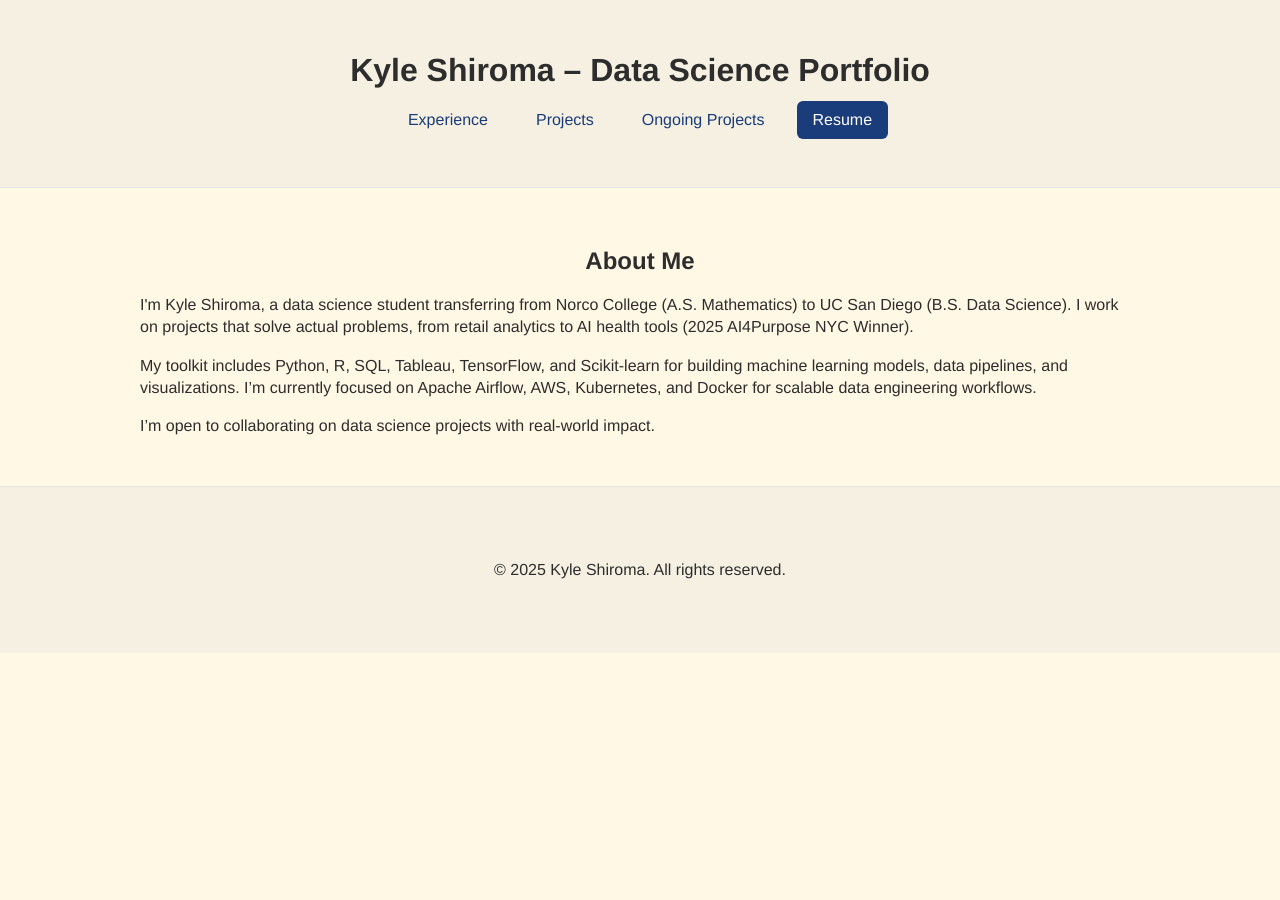
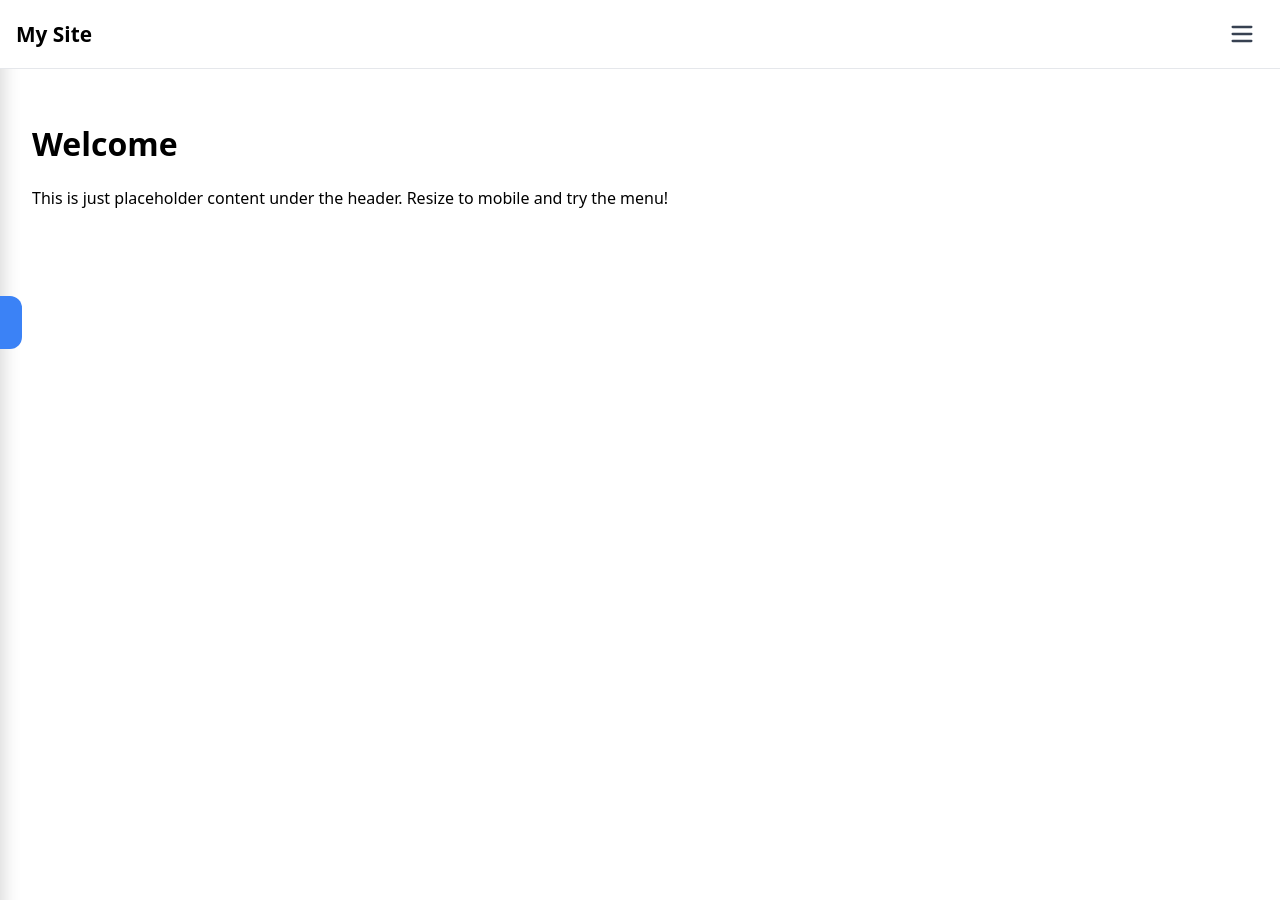
Before and after one commit to k-shiroma-code/k-shiroma-code.github.io, a Jekyll site: the page built from index.md, in a window 1280 px wide. Built offline with Jekyll 4.4.1, drawn with Linux system fonts in a browser that asks for light colours.

Commit message:
Update default.html

```diff
--- a/_layouts/default.html
+++ b/_layouts/default.html
@@ -3,83 +3,99 @@
 <head>
   <meta charset="UTF-8">
   <meta name="viewport" content="width=device-width, initial-scale=1.0">
-  <meta name="description" content="Kyle Shiroma - Data Scientist & Machine Learning Engineer Portfolio">
-  <meta name="author" content="Kyle Shiroma">
-  <title>{{ page.title }} | {{ site.title }}</title>
+  <title>Mobile Drawer Menu</title>
+  <style>
+    body {
+      margin: 0;
+      font-family: system-ui, sans-serif;
+    }
 
-  <!-- Stylesheets -->
-  <link rel="stylesheet" href="{{ '/assets/css/style.css' | relative_url }}">
+    header {
+      border-bottom: 1px solid #e5e7eb;
+      background: #fff;
+      position: sticky;
+      top: 0;
+      z-index: 10000;
+    }
 
-  <!-- Mobile Responsive Styles -->
-  <style>
-    /* Mobile Menu Toggle - Only visible on mobile */
+    .header-content {
+      display: flex;
+      justify-content: space-between;
+      align-items: center;
+      padding: 0.75rem 1rem;
+    }
+
+    .site-title {
+      font-size: 1.3rem;
+      font-weight: 600;
+    }
+
     .mobile-menu-toggle {
-      display: none;
+      display: flex;
+      align-items: center;
+      justify-content: center;
+      width: 44px;
+      height: 44px;
       background: none;
       border: none;
-      padding: 0.5rem;
       cursor: pointer;
       color: #374151;
-      z-index: 101;
+      z-index: 10001;
     }
 
     .mobile-menu-toggle:hover {
       color: #3b82f6;
     }
 
-    @media (max-width: 768px) {
-      .container {
-        padding: 0 16px;
+    /* Overlay */
+    .menu-overlay {
+      display: none;
+      position: fixed;
+      inset: 0;
+      background: rgba(0, 0, 0, 0.45);
+      z-index: 9998;
+      opacity: 0;
+      transition: opacity 0.3s ease;
+    }
+    .menu-overlay.active {
+      display: block;
+      opacity: 1;
     }
 
-      .header-content {
-        padding: 0.75rem 0;
-      }
-
-      .site-title {
-        font-size: 1.25rem;
-      }
-
-      .mobile-menu-toggle {
-        display: flex;
-        align-items: center;
-        justify-content: center;
-        width: 40px;
-        height: 40px;
-      }
-
-      /* Updated mobile nav */
+    /* Side drawer */
     .main-navigation {
       position: fixed;
       top: 0;
       left: 0;
-        right: 0;
-        background: white;
+      height: 100%;
+      width: 80%;
+      max-width: 320px;
+      background: #ffffff;
+      display: flex;
       flex-direction: column;
-        align-items: stretch;
-        gap: 0;
-        padding: 1rem 20px 2rem;
-        box-shadow: 0 4px 6px rgba(0, 0, 0, 0.1);
-        border-top: 1px solid #e5e7eb;
-        transform: translateY(-100%);
-        opacity: 0;
-        visibility: hidden;
-        transition: all 0.3s ease;
-        z-index: 9999; /* raised for iOS Safari */
+      padding: 2rem 1rem;
+      transform: translateX(-100%);
+      transition: transform 0.35s ease;
+      z-index: 9999;
+      box-shadow: 4px 0 16px rgba(0,0,0,0.15);
     }
 
     .main-navigation.is-open {
-        transform: translateY(0);
-        opacity: 1;
-        visibility: visible;
+      transform: translateX(0);
     }
 
     .main-navigation a {
-        padding: 0.75rem 0;
+      padding: 1rem 0;
+      color: #374151;
+      font-size: 1.15rem;
+      font-weight: 500;
+      text-align: left;
       border-bottom: 1px solid #f3f4f6;
-        color: #374151;
-        font-size: 1.1rem;
-        text-align: center;
+      transition: color 0.2s ease;
+    }
+
+    .main-navigation a:hover {
+      color: #3b82f6;
     }
 
     .main-navigation a:last-child {
@@ -87,108 +103,88 @@
     }
 
     .main-navigation .button {
-        margin-top: 1rem;
-        justify-content: center;
-        padding: 0.75rem 1rem;
-        border-radius: 0.5rem;
+      margin-top: 2rem;
+      padding: 0.9rem 1.2rem;
+      background: #3b82f6;
+      color: white;
+      font-size: 1.1rem;
+      font-weight: 600;
+      border-radius: 0.75rem;
+      border: none;
+      width: 100%;
+      text-align: center;
+      transition: background 0.2s ease;
+      text-decoration: none;
+      display: inline-block;
+    }
+
+    .main-navigation .button:hover {
+      background: #2563eb;
     }
 
     body.mobile-menu-open {
       overflow: hidden;
     }
-    }
-
-    @media (min-width: 769px) and (max-width: 1024px) {
-      .container {
-        padding: 0 32px;
-      }
-
-      .main-navigation {
-        gap: 1.5rem;
-      }
-    }
   </style>
 </head>
+<body>
 
-<body>
-  <!-- Header -->
-  <header role="banner" class="site-header">
-    <div class="container">
+  <header>
     <div class="header-content">
-        <h1 class="site-title">
-          <a href="{{ '/' | relative_url }}" aria-label="Home">{{ site.title }}</a>
-        </h1>
-
-        <!-- Mobile Menu Toggle -->
-        <button class="mobile-menu-toggle" aria-expanded="false" aria-label="Toggle navigation menu">
-          <svg width="24" height="24" viewBox="0 0 24 24" fill="none"
-               stroke="currentColor" stroke-width="2" stroke-linecap="round" stroke-linejoin="round">
-            <line x1="3" y1="6" x2="21" y2="6"></line>
-            <line x1="3" y1="12" x2="21" y2="12"></line>
-            <line x1="3" y1="18" x2="21" y2="18"></line>
+      <div class="site-title">My Site</div>
+      <button class="mobile-menu-toggle" aria-expanded="false" aria-label="Toggle menu">
+        <!-- Hamburger icon -->
+        <svg xmlns="http://www.w3.org/2000/svg" class="icon-hamburger" fill="none" viewBox="0 0 24 24" stroke="currentColor" width="28" height="28">
+          <path stroke-linecap="round" stroke-linejoin="round" stroke-width="2"
+            d="M4 6h16M4 12h16M4 18h16" />
+        </svg>
+        <!-- X icon -->
+        <svg xmlns="http://www.w3.org/2000/svg" class="icon-close" fill="none" viewBox="0 0 24 24" stroke="currentColor" width="28" height="28" style="display:none;">
+          <path stroke-linecap="round" stroke-linejoin="round" stroke-width="2"
+            d="M6 18L18 6M6 6l12 12" />
         </svg>
       </button>
-
-        <nav role="navigation" class="nav-center main-navigation" aria-label="Main navigation">
-          <a href="{{ '/experience/' | relative_url }}" {% if page.url == '/experience/' %}aria-current="page"{% endif %}>Experience</a>
-          <a href="{{ '/projects/' | relative_url }}" {% if page.url == '/projects/' %}aria-current="page"{% endif %}>Projects</a>
-          <a href="{{ '/ongoing-projects/' | relative_url }}" class="nav-link {% if page.url == '/ongoing-projects/' %}active{% endif %}">Ongoing Projects</a>
-          <a class="button"
-             href="{{ '/assets/pdf/Kyle_Shiroma_Data_Science_Resume (1).pdf' | relative_url }}"
-             target="_blank"
-             rel="noopener noreferrer">
-            Resume
-          </a>
-        </nav>
-      </div>
     </div>
   </header>
 
-  <!-- Main Content -->
-  <main role="main" class="main-content">
-    <div class="container">
-      {{ content }}
-    </div>
+  <!-- Navigation drawer -->
+  <nav class="main-navigation">
+    <a href="#">Home</a>
+    <a href="#">Projects</a>
+    <a href="#">About</a>
+    <a href="#">Contact</a>
+    <a href="#" class="button">Resume</a>
+  </nav>
+
+  <!-- Overlay -->
+  <div class="menu-overlay"></div>
+
+  <main style="padding: 2rem;">
+    <h1>Welcome</h1>
+    <p>This is just placeholder content under the header. Resize to mobile and try the menu!</p>
   </main>
 
-  <!-- Footer (unchanged) -->
-  <footer role="contentinfo" class="site-footer">
-    <div class="container">
-      <p>© {{ site.time | date: '%Y' }} Kyle Shiroma. All rights reserved.</p>
-    </div>
-  </footer>
+  <script>
+    const body = document.body;
+    const navigation = document.querySelector('.main-navigation');
+    const mobileToggle = document.querySelector('.mobile-menu-toggle');
+    const overlay = document.querySelector('.menu-overlay');
+    const iconHamburger = document.querySelector('.icon-hamburger');
+    const iconClose = document.querySelector('.icon-close');
 
-  <!-- Mobile Menu Script -->
-  <script>
-    document.addEventListener('DOMContentLoaded', function() {
-      const mobileToggle = document.querySelector('.mobile-menu-toggle');
-      const navigation = document.querySelector('.main-navigation');
-      const body = document.body;
-
-      if (mobileToggle && navigation) {
     function resetIcon() {
-          const icon = mobileToggle.querySelector('svg');
-          if (icon) {
-            icon.innerHTML = `
-              <line x1="3" y1="6" x2="21" y2="6"></line>
-              <line x1="3" y1="12" x2="21" y2="12"></line>
-              <line x1="3" y1="18" x2="21" y2="18"></line>
-            `;
-          }
+      iconHamburger.style.display = 'block';
+      iconClose.style.display = 'none';
     }
 
     function setXIcon() {
-          const icon = mobileToggle.querySelector('svg');
-          if (icon) {
-            icon.innerHTML = `
-              <line x1="18" y1="6" x2="6" y2="18"></line>
-              <line x1="6" y1="6" x2="18" y2="18"></line>
-            `;
-          }
+      iconHamburger.style.display = 'none';
+      iconClose.style.display = 'block';
     }
 
     function closeMenu() {
       navigation.classList.remove('is-open');
+      overlay.classList.remove('active');
       body.classList.remove('mobile-menu-open');
       mobileToggle.setAttribute('aria-expanded', 'false');
       resetIcon();
@@ -196,50 +192,22 @@
 
     function openMenu() {
       navigation.classList.add('is-open');
+      overlay.classList.add('active');
       body.classList.add('mobile-menu-open');
       mobileToggle.setAttribute('aria-expanded', 'true');
       setXIcon();
     }
 
-        mobileToggle.addEventListener('click', function(e) {
-          e.preventDefault();
-          e.stopPropagation();
-          const isExpanded = this.getAttribute('aria-expanded') === 'true';
-          if (isExpanded) {
+    mobileToggle.addEventListener('click', () => {
+      if (navigation.classList.contains('is-open')) {
         closeMenu();
       } else {
         openMenu();
       }
     });
 
-        navigation.addEventListener('click', function(e) {
-          if (e.target.tagName === 'A') {
-            closeMenu();
-          }
-        });
+    overlay.addEventListener('click', closeMenu);
+  </script>
 
-        document.addEventListener('click', function(e) {
-          if (navigation.classList.contains('is-open') &&
-              !navigation.contains(e.target) &&
-              !mobileToggle.contains(e.target)) {
-            closeMenu();
-          }
-        });
-
-        document.addEventListener('keydown', function(e) {
-          if (e.key === 'Escape' && navigation.classList.contains('is-open')) {
-            closeMenu();
-            mobileToggle.focus();
-          }
-        });
-
-        window.addEventListener('resize', function() {
-          if (window.innerWidth > 768 && navigation.classList.contains('is-open')) {
-            closeMenu();
-          }
-        });
-      }
-    });
-  </script>
 </body>
 </html>
```
Lines whose indentation alone changed are shown as unchanged.
